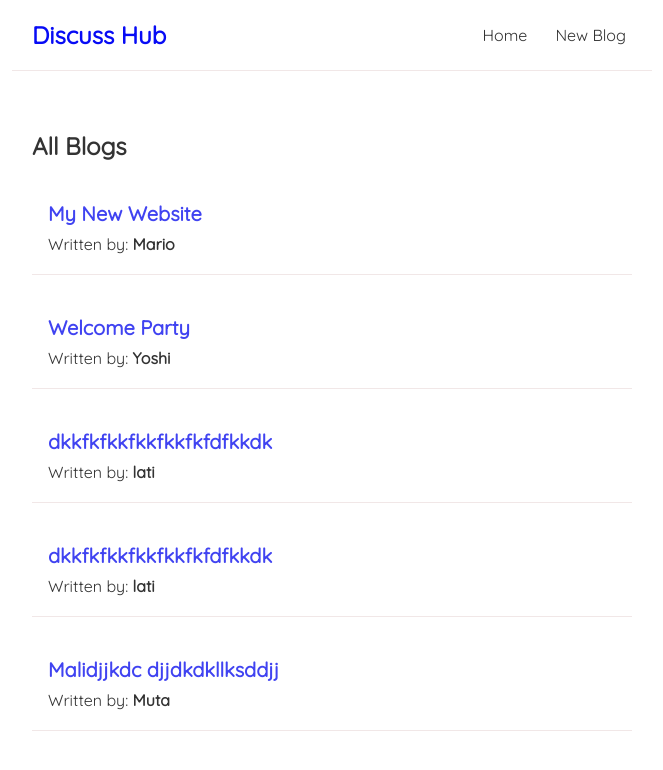
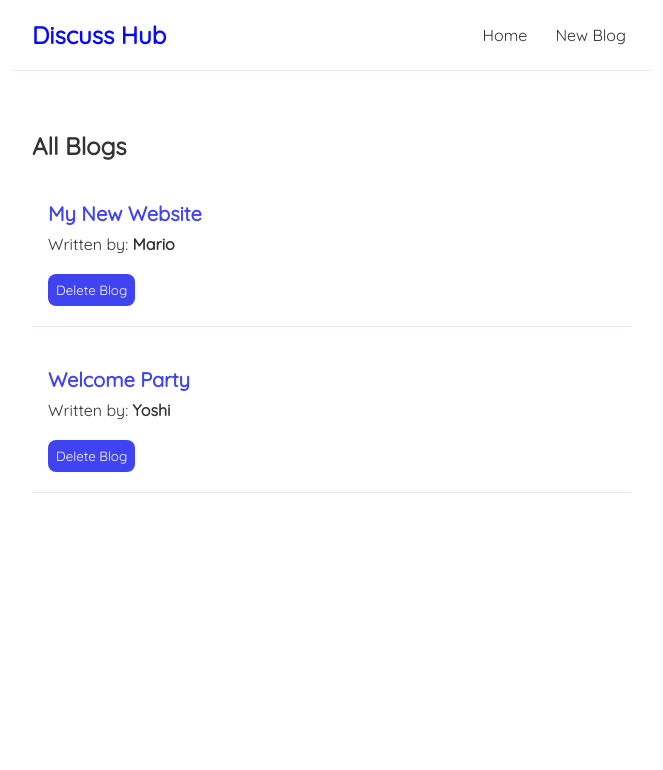
Before and after one commit to Mubarak1A/The-Discuss-Hub, a React (Vite) app: page / in a window 1280 px wide. Shown: the top 770 px of the page, without its empty margins (308-971 px from the left). Built offline with nearby package versions, Linux system fonts and the light colour scheme; data requests are answered from the project's data file.

Commit message:
add blog delete button to bloglist blogDetails components

```diff
--- a/data/db.json
+++ b/data/db.json
@@ -11,24 +11,6 @@
       "body": "Why do we use it?\nIt is a long established that the reader will be distracted.\nLorem ipsum dolor sit amet consectetur adipisicing elit.\nSapiente praesentium repellat fugit natus reprehenderit dolor dolores ab itaque accusantium dolorem error officiis doloribus, animi expedita culpa vel temporibus.\nMollitia, ea!",
       "author": "Yoshi",
       "id": 2
-    },
-    {
-      "title": "dkkfkfkkfkkfkkfkfdfkkdk",
-      "body": "dnfknvfkmkf,lkldslds\ndjnjfnkkccvld\ndcvnjnvjnmkmkdmkxvklc mklvm\ndjjnnjvnnjknvvdcflm,l,klokoedkldrplowe3dsfsgghrtuhjnyjnuijuik\nefjcjjkrfokockokokokoedrfg0or4ogkvmfghjijkijktlo4ref\ndlgvrnfgbvkfnmcjkgvbik fkcdkxfokvorkldpx;fkvlrkdglv\ndgvmkfcigjvbkimckgvlorf",
-      "author": "lati",
-      "id": 3
-    },
-    {
-      "title": "dkkfkfkkfkkfkkfkfdfkkdk",
-      "body": "dnfknvfkmkf,lkldslds\ndjnjfnkkccvld\ndcvnjnvjnmkmkdmkxvklc mklvm\ndjjnnjvnnjknvvdcflm,l,klokoedkldrplowe3dsfsgghrtuhjnyjnuijuik\nefjcjjkrfokockokokokoedrfg0or4ogkvmfghjijkijktlo4ref\ndlgvrnfgbvkfnmcjkgvbik fkcdkxfokvorkldpx;fkvlrkdglv\ndgvmkfcigjvbkimckgvlorf",
-      "author": "lati",
-      "id": 4
-    },
-    {
-      "title": "Malidjjkdc djjdkdkllksddjj",
-      "body": "dejkdmxcmmxmnfkjufgordiofkcipeorfodikxi8fc\ndehfcjudxhjgkvjoiorkifhgdeisukpeodfcplsujkfjkm,gvjkordfhoxprf\nedfbvjdfckngvkfklbgmvmk lpfdfxpedpppppppppppppws\n,rfvnbhvbjnkrfdjgvhfkgjvbik fcoofg-r[p-gtf-4er\nfkkvorkfovkkrkgv\nrgvijjfrkvlpplr lopfpglovb;r[;dtg\ngjikhbktgjfbjigtfhkbpepfrdw3osrukr5giuvbitorft-gpr4\nrfdgvicdfgjbo9tkofrigii0ro0r5",
-      "author": "Muta",
-      "id": 5
     }
   ]
 }
--- a/src/BlogDetails.jsx
+++ b/src/BlogDetails.jsx
@@ -1,9 +1,19 @@
-import { useParams } from "react-router-dom";
+import { useParams, useHistory } from "react-router-dom";
 import useFetch from "./usefetch";
+import { useState } from "react"
 
 const BlogDetails = () => {
     const { id } = useParams();
-    const { data: blog, error, isPending } = useFetch('http://localhost:8000/blogs/' + id)
+    const { data: blog, error, isPending } = useFetch('http://localhost:8000/blogs/' + id);
+    const history = useHistory();
+
+    const handleDelete = () => {
+        fetch('http://localhost:8000/blogs/' + id, {
+            method: 'DELETE'
+        }).then(() => {
+            history.push('/');
+        })
+    }
 
     return (
         <div className="blog-details">
@@ -14,6 +24,7 @@
                     <h2>{ blog.title }</h2>
                     <p>Written by: <strong>{ blog.author }</strong></p>
                     <div>{ blog.body }</div>
+                    <button onClick={handleDelete}>Delete Blog</button>
                 </article>
             ) }
         </div>
--- a/src/CreateBlog.jsx
+++ b/src/CreateBlog.jsx
@@ -19,7 +19,6 @@
             headers: {'Content-Type': 'application/json'},
             body: JSON.stringify(blog)
         }).then(() => {
-            setTimeout(() => setIsPending(false), 1000)
             history.push('/')
         })
     }
--- a/src/components/BlogList.jsx
+++ b/src/components/BlogList.jsx
@@ -1,6 +1,14 @@
 import { Link } from "react-router-dom/cjs/react-router-dom.min";
 
 const BlogList = ({ blogs, title }) => {
+    const handleDelete = () => {
+        fetch('http://localhost:8000/blogs/' + id, {
+            method: 'DELETE'
+        }).then(() => {
+            history.push('/');
+        })
+    }
+
     return (
         <div className="home">
             <h2>{ title }</h2>
@@ -10,6 +18,7 @@
                         <h2>{  blog.title }</h2>
                         <p>Written by: <strong>{ blog.author }</strong></p>
                     </Link>
+                    <button onClick={handleDelete}>Delete Blog</button>
                 </div>
             ))}
         </div>
--- a/src/index.css
+++ b/src/index.css
@@ -61,6 +61,16 @@
   text-decoration: none;
 }
 
+.blog-preview button {
+  background: #4043f1;
+  color: #fff;
+  border: 0;
+  padding: 8px;
+  border-radius: 8px;
+  cursor: pointer;
+  margin-top: 20px;
+}
+
 /* blog details page */
 .blog-details h2 {
   font-size: 20px;
```
